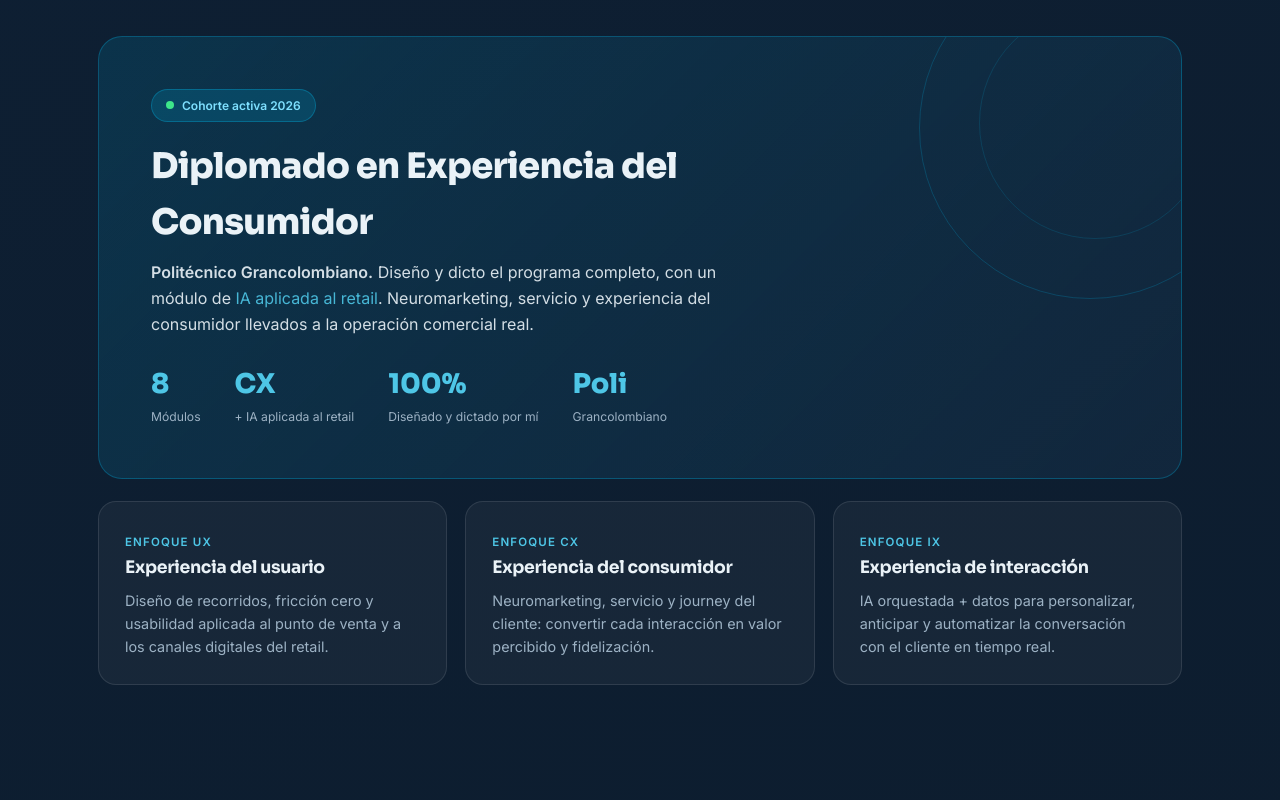
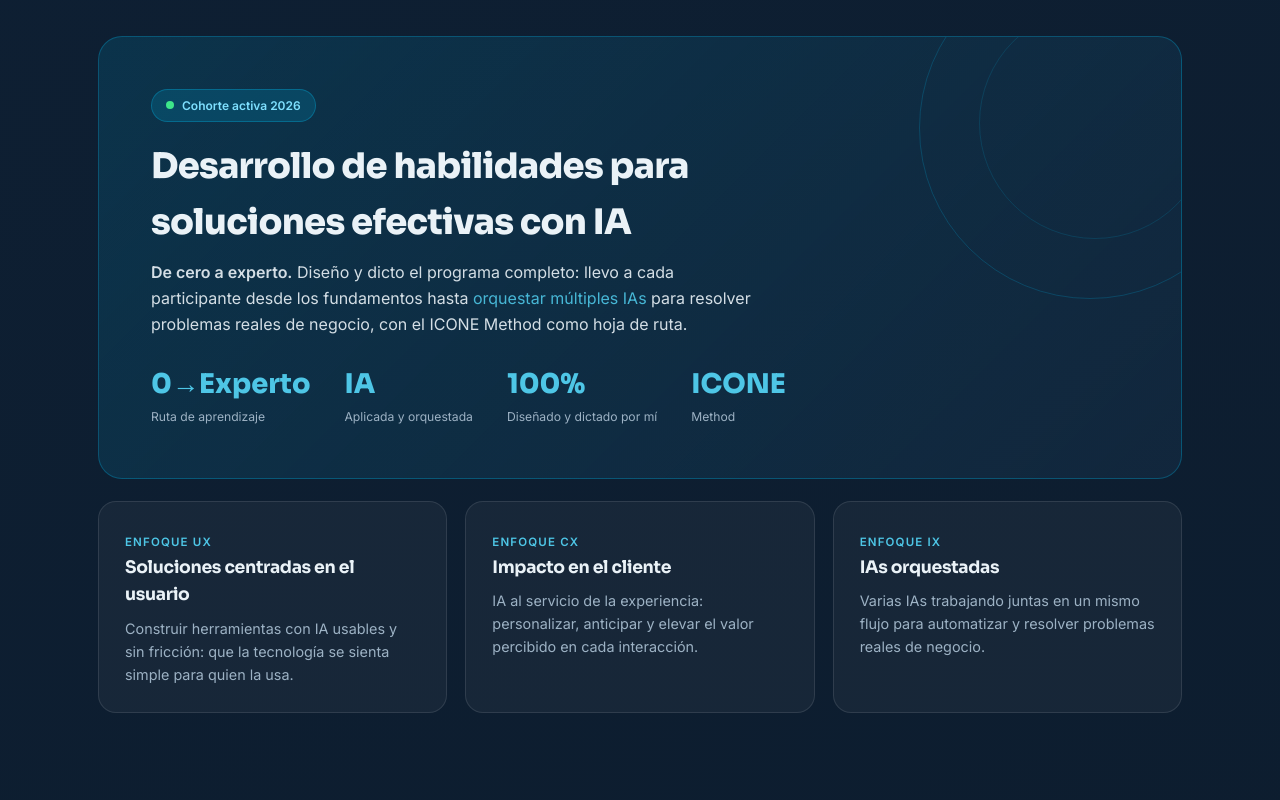
Before and after one commit to jorgeicone/panel-jorge-hugo-perez, a plain HTML site: page index.html in a window 1280 px wide. Shown: the part 1420-2220 px from the top of the page. Drawn offline with Linux system fonts and the light colour scheme.

Commit message:
Diplomado: Soluciones efectivas con IA de cero a experto

```diff
--- a/index.html
+++ b/index.html
@@ -4,7 +4,7 @@
 <meta charset="UTF-8">
 <meta name="viewport" content="width=device-width, initial-scale=1.0">
 <title>Jorge Hugo Pérez Gaona · Panel Interactivo</title>
-<meta name="description" content="Docente del Diplomado en Experiencia del Consumidor · Poli × Plaza Imperial. CEO ICONE ialabs, Mentor certificado, Speaker EXMA.">
+<meta name="description" content="Docente del Diplomado 'Desarrollo de habilidades para soluciones efectivas con IA · de cero a experto'. CEO ICONE ialabs, creador del ICONE Method.">
 <link rel="preconnect" href="https://fonts.googleapis.com">
 <link rel="preconnect" href="https://fonts.gstatic.com" crossorigin>
 <link href="https://fonts.googleapis.com/css2?family=Sora:wght@400;600;700;800&family=Inter:wght@400;500;600&display=swap" rel="stylesheet">
@@ -188,7 +188,7 @@ footer .respaldo{display:flex;flex-wrap:wrap;gap:8px 18px;justify-content:center
   <div class="wrap nav-in">
     <div class="brand">
       <span class="dot">JP</span>
-      <span>Jorge Hugo Pérez<small>Diplomado CX · Politécnico Grancolombiano</small></span>
+      <span>Jorge Hugo Pérez<small>Soluciones efectivas con IA · de cero a experto</small></span>
     </div>
     <div class="nav-links">
       <a href="#perfil">Perfil</a>
@@ -218,7 +218,7 @@ footer .respaldo{display:flex;flex-wrap:wrap;gap:8px 18px;justify-content:center
 <section id="hero">
   <div class="wrap hero-grid">
     <div class="reveal in">
-      <span class="eyebrow">Docente · Diplomado en Experiencia del Consumidor</span>
+      <span class="eyebrow">Docente · Diplomado en IA · De cero a experto</span>
       <h1 class="hero-name">Jorge Hugo<br><span class="grad">Pérez Gaona</span></h1>
       <p class="hero-role">Acompaño a líderes y empresas de LATAM a <b>entender, adoptar y monetizar la IA</b> — uniendo 25+ años comerciales en Nestlé y Nutresa con el <b>ICONE Method</b>.</p>
       <div class="hero-tags">
@@ -243,7 +243,7 @@ footer .respaldo{display:flex;flex-wrap:wrap;gap:8px 18px;justify-content:center
             <li><span class="ic">◆</span><span><b>MBA</b> — Universidad EAN + Máster en Liderazgo Estratégico (Navarra)</span></li>
             <li><span class="ic">◆</span><span>Docente activo <b>EAN</b> y <b>Politécnico Grancolombiano</b></span></li>
             <li><span class="ic">◆</span><span>Mentor de Emprendimiento <b>certificado por el Poli</b></span></li>
-            <li><span class="ic">◆</span><span>Diseñador del <b>Diplomado CX</b> · Politécnico Grancolombiano</span></li>
+            <li><span class="ic">◆</span><span>Docente del diplomado <b>Soluciones efectivas con IA</b> · de cero a experto</span></li>
             <li><span class="ic">◆</span><span>Bogotá D.C., Colombia · <b>LATAM</b></span></li>
           </ul>
         </div>
@@ -274,31 +274,31 @@ footer .respaldo{display:flex;flex-wrap:wrap;gap:8px 18px;justify-content:center
   <div class="wrap">
     <div class="feature reveal">
       <span class="badge-live"><span class="pulse"></span>Cohorte activa 2026</span>
-      <h2>Diplomado en Experiencia del Consumidor</h2>
-      <p><b>Politécnico Grancolombiano.</b> Diseño y dicto el programa completo, con un módulo de <span class="cyan">IA aplicada al retail</span>. Neuromarketing, servicio y experiencia del consumidor llevados a la operación comercial real.</p>
+      <h2>Desarrollo de habilidades para soluciones efectivas con IA</h2>
+      <p><b>De cero a experto.</b> Diseño y dicto el programa completo: llevo a cada participante desde los fundamentos hasta <span class="cyan">orquestar múltiples IAs</span> para resolver problemas reales de negocio, con el ICONE Method como hoja de ruta.</p>
       <div class="feature-stats">
-        <div><div class="fn">8</div><div class="fl">Módulos</div></div>
-        <div><div class="fn">CX</div><div class="fl">+ IA aplicada al retail</div></div>
+        <div><div class="fn">0→Experto</div><div class="fl">Ruta de aprendizaje</div></div>
+        <div><div class="fn">IA</div><div class="fl">Aplicada y orquestada</div></div>
         <div><div class="fn">100%</div><div class="fl">Diseñado y dictado por mí</div></div>
-        <div><div class="fn">Poli</div><div class="fl">Grancolombiano</div></div>
+        <div><div class="fn">ICONE</div><div class="fl">Method</div></div>
       </div>
     </div>
 
     <div class="grid g3 reveal" style="margin-top:22px">
       <div class="card">
         <span class="kicker">Enfoque UX</span>
-        <h3>Experiencia del usuario</h3>
-        <p>Diseño de recorridos, fricción cero y usabilidad aplicada al punto de venta y a los canales digitales del retail.</p>
+        <h3>Soluciones centradas en el usuario</h3>
+        <p>Construir herramientas con IA usables y sin fricción: que la tecnología se sienta simple para quien la usa.</p>
       </div>
       <div class="card">
         <span class="kicker">Enfoque CX</span>
-        <h3>Experiencia del consumidor</h3>
-        <p>Neuromarketing, servicio y journey del cliente: convertir cada interacción en valor percibido y fidelización.</p>
+        <h3>Impacto en el cliente</h3>
+        <p>IA al servicio de la experiencia: personalizar, anticipar y elevar el valor percibido en cada interacción.</p>
       </div>
       <div class="card">
         <span class="kicker">Enfoque IX</span>
-        <h3>Experiencia de interacción</h3>
-        <p>IA orquestada + datos para personalizar, anticipar y automatizar la conversación con el cliente en tiempo real.</p>
+        <h3>IAs orquestadas</h3>
+        <p>Varias IAs trabajando juntas en un mismo flujo para automatizar y resolver problemas reales de negocio.</p>
       </div>
     </div>
   </div>
@@ -438,7 +438,7 @@ footer .respaldo{display:flex;flex-wrap:wrap;gap:8px 18px;justify-content:center
     <div class="respaldo">
       <span>EAN</span><span>Politécnico Grancolombiano</span><span>Javeriana</span><span>SENA</span><span>MinCiT</span><span>INNpulsa</span><span>Foro Europeo (Navarra)</span><span>EXMA</span><span>Nestlé</span><span>Nutresa</span>
     </div>
-    © 2026 Jorge Hugo Pérez Gaona · ICONE ialabs · Diplomado en Experiencia del Consumidor · Politécnico Grancolombiano
+    © 2026 Jorge Hugo Pérez Gaona · ICONE ialabs · Diplomado "Desarrollo de habilidades para soluciones efectivas con IA · de cero a experto"
   </div>
 </footer>
 
```
